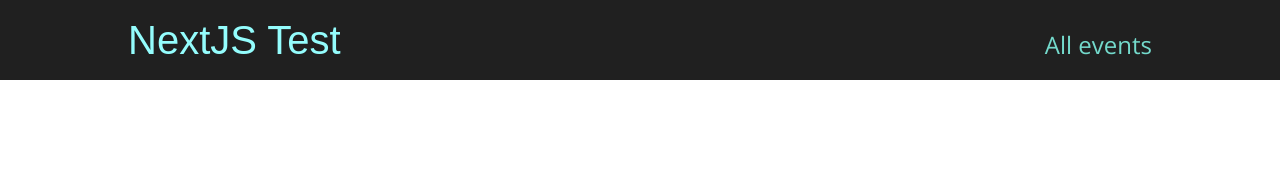
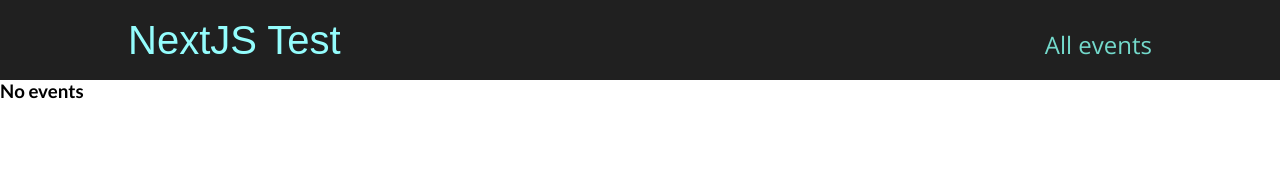
Before and after one commit to soft-coded/nextjs-practice, a Next.js app: page /events/e2 in a window 1280 px wide. Shown: the top 170 px of the page. Built offline with nearby package versions, Linux system fonts and the light colour scheme.

Commit message:
Finish app

```diff
--- a/pages/events/[...slug]/index.js
+++ b/pages/events/[...slug]/index.js
@@ -11,5 +11,9 @@ export default function EventsSlugPage() {
 	const [year, month] = slug;
 	const events = getFilteredEvents({ year: +year, month: +month });
 
+	if (!events || events.length === 0) {
+		return <h3>No events</h3>;
+	}
+
 	return <EventList items={events} />;
 }
```
